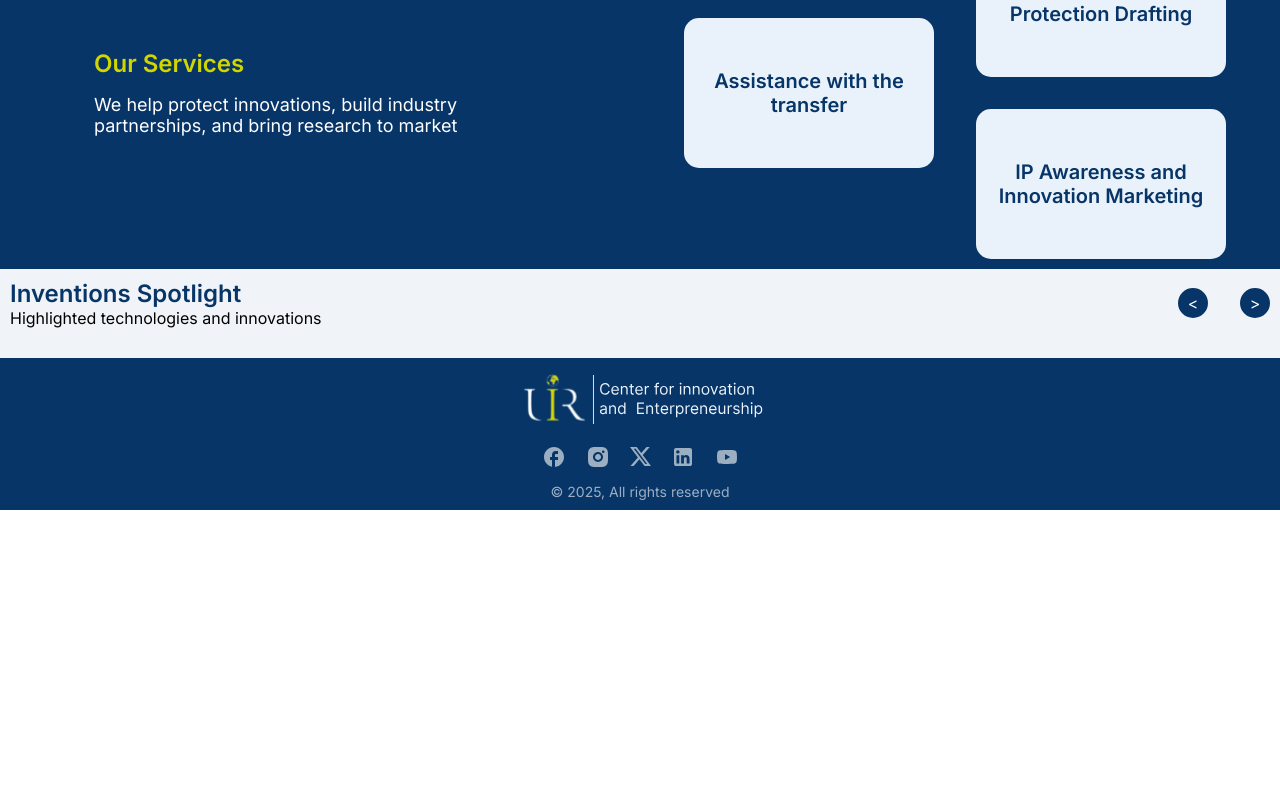
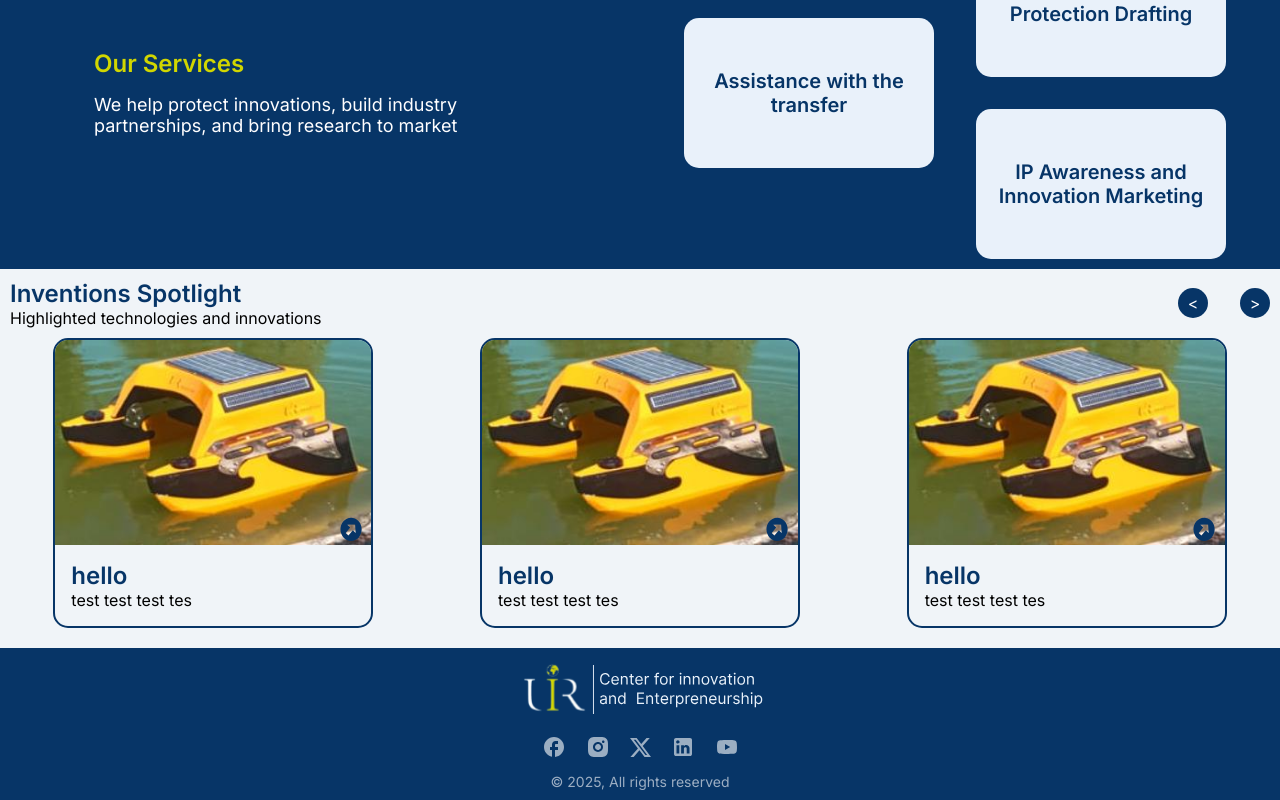
Before and after one commit to yahya-mdarhri/cie_market_frontend, a React (Vite) app: page / in a window 1280 px wide. Shown: the part 1140-1940 px from the top of the page. Before the commit the page ends 1650 px from the top, so only its background shows below. Built offline with nearby package versions, Linux system fonts and the light colour scheme.

Commit message:
feat: created the InventionCard

```diff
--- /dev/null
+++ b/src/components/ui/Landing/InventionCard/InventionCard.css
@@ -0,0 +1,32 @@
+.InventionCard {
+	width: 25%;
+	display: flex;
+	position: relative;
+	border-radius: 15px;
+	border: 2px solid var(--primary-color);
+	flex-direction: column;
+}
+
+.InventionCard .InventionImg {
+	border-top-right-radius: 12.75px;
+	border-top-left-radius: 12.75px;
+	height: 80%;
+}
+
+.InventionCard .blueArrow {
+	width: 7%;
+	top: 62%;
+	left: 90%;
+	position: absolute;
+
+}
+
+.InventionCardContent {
+	display: flex;
+	flex-direction: column;
+	padding: 1rem;
+}
+
+.InventionCardContent h2 {
+	color: var(--primary-color);
+}
--- /dev/null
+++ b/src/components/ui/Landing/InventionCard/InventionCard.tsx
@@ -0,0 +1,24 @@
+import './InventionCard.css'
+
+import blueArrow from './images/arrow.svg'
+
+interface InventionCardProps {
+	title: string;
+	description: string;
+	image: string;
+}
+
+function InventionCard({ title, description, image }: InventionCardProps) {
+	return (
+		<div className="InventionCard">
+			<img src={image} alt="" className='InventionImg'/>
+			<img src={blueArrow} alt="" className="blueArrow" />
+			<div className="InventionCardContent">
+				<h2>{title}</h2>
+				<p>{description}</p>
+			</div>
+		</div>
+	)
+}
+
+export default InventionCard
--- a/src/pages/landing/tto/tto.css
+++ b/src/pages/landing/tto/tto.css
@@ -85,7 +85,7 @@
 
 .HighLightSpotLeft p {
 	color: #000;
-	opacity: 0.3;
+	opacity: 40%;
 }
 
 .HighLightSpotRight {
@@ -109,3 +109,9 @@
 	text-align: center;
 	color: var(--white);
 }
+
+.LandingInventionCards {
+	display: flex;
+	justify-content: space-around;
+	gap: 1;
+}
--- a/src/pages/landing/tto/tto.tsx
+++ b/src/pages/landing/tto/tto.tsx
@@ -3,7 +3,9 @@ import LandingLayout, { HeroProps, StatsItemsType } from "@layouts/LandingLayout
 import Introduction from "@ui/Landing/Introduction/Introduction";
 import VisionAndMission from "@ui/Landing/VisionAndMission/VisionAndMission";
 
-import  image from "./images/tto.png";
+import inv_img1 from "./images/inv1.jpg";
+import image from "./images/tto.png";
+import InventionCard from "@ui/Landing/InventionCard/InventionCard";
 
 const statsData:StatsItemsType = {
 	a: { name: "Innovation & Patents", value: 644 },
@@ -59,9 +61,24 @@ function TTO() {
 					<div className="HighLightSpotRight">
 						<div className="leftbtn">{'<'}</div>
 						<div className="Rightbtn">{'>'}</div>
-
 					</div>
-					{/* <InventionCard/> */}
+				</div>
+				<div className="LandingInventionCards">
+					<InventionCard
+						title="hello"
+						description="test test test tes"
+						image={inv_img1}
+						/>
+					<InventionCard
+						title="hello"
+						description="test test test tes"
+						image={inv_img1}
+						/>
+					<InventionCard
+						title="hello"
+						description="test test test tes"
+						image={inv_img1}
+						/>
 				</div>
 		</LandingLayout>
 	);
```
Also changed, not shown: src/components/ui/Landing/InventionCard/images/arrow.svg (added), src/pages/landing/tto/images/inv1.jpg (added).
